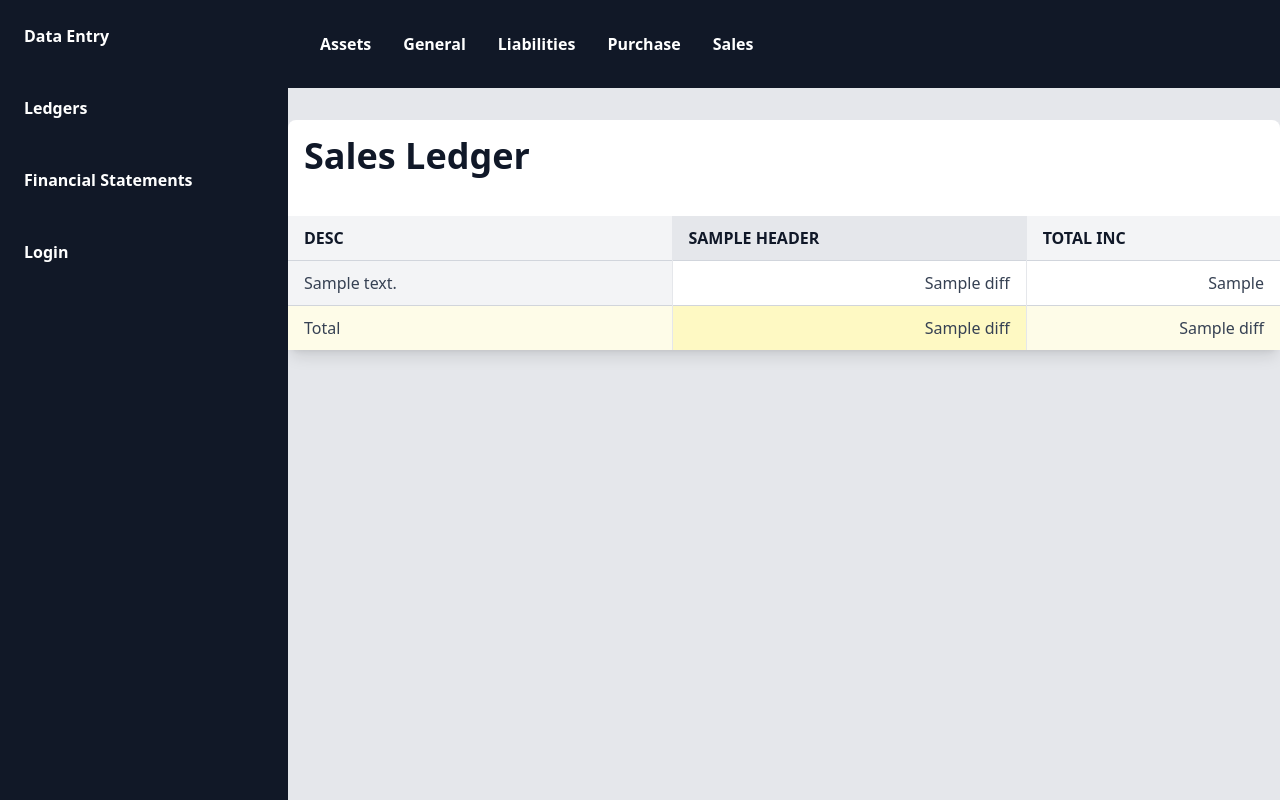
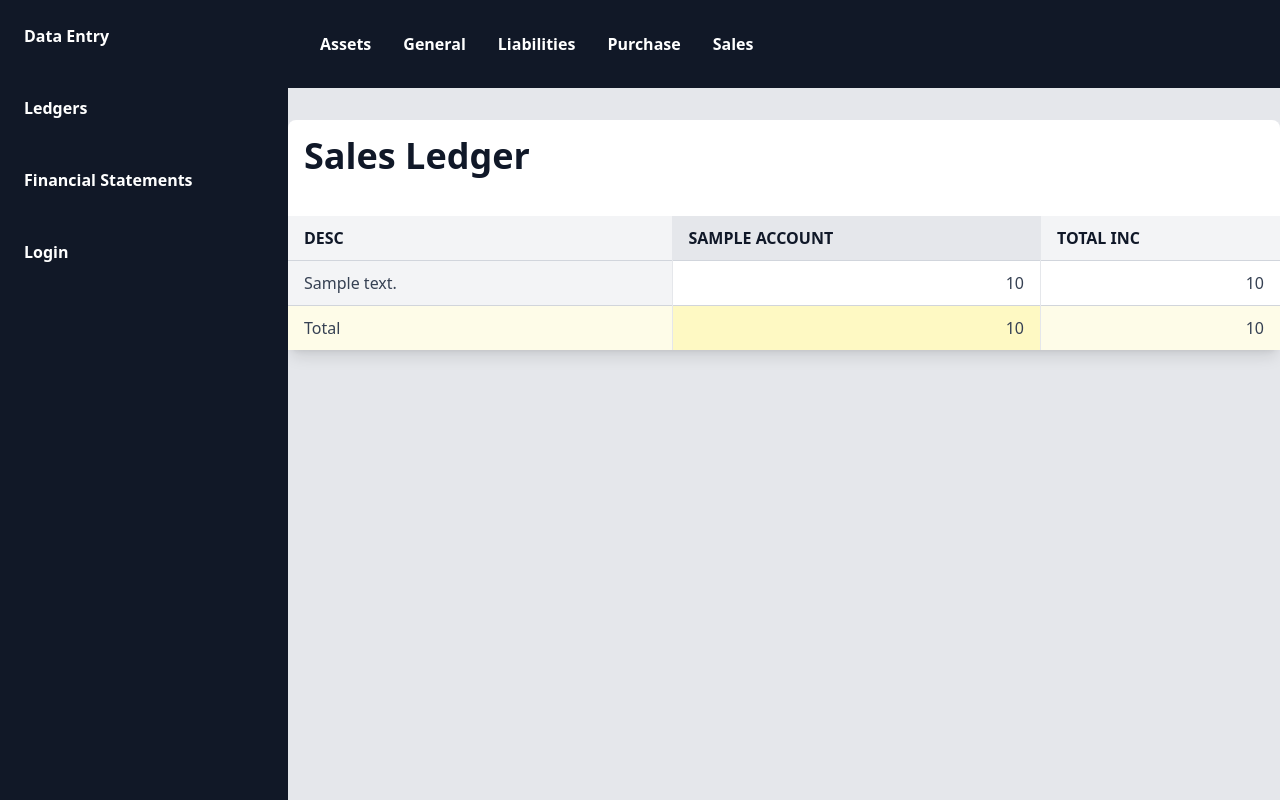
Before and after one commit to suresh466/coasv, a Django app: template ledgers/templates/ledgers/sales_ledger.html in a window 1280 px wide. Run offline with Django 4.2, Linux system fonts and the light colour scheme; the template is opened without the code that fills it: most values are stand-ins (such as "Sample title", 1, 10 or a date in 2020); style sheets or scripts are compiled from the project's sources.

Commit message:
migrate(ledgers/sales_ledger): to django-coasc v0.9.7.2

```diff
--- a/ledgers/templates/ledgers/sales_ledger.html
+++ b/ledgers/templates/ledgers/sales_ledger.html
@@ -14,26 +14,30 @@
                                 class="w-1/3 min-w-96 px-4 py-2 uppercase bg-gray-100 text-left sticky left-0 z-10">
                                 Desc
                             </th>
-                            {% for header in table.headers %}<th scope="col" class="min-w-28 px-4 py-2 uppercase">{{ header }}</th>{% endfor %}
+                            {% for account_balance in accounts_balances.0.children %}
+                                <th scope="col" class="min-w-28 px-4 py-2 uppercase">{{ account_balance.account }}</th>
+                            {% endfor %}
                             <th scope="col" class="px-4 py-2 uppercase bg-gray-100">Total Inc</th>
                         </tr>
                     </thead>
                     <tbody class="divide-y divide-gray-300">
-                        {% for tx, row, col_data in table.loaded_rows %}
+                        {% for row in rows %}
                             <tr class="divide-x {% cycle "bg-white" "bg-gray-50" %} hover:bg-gray-300">
-                                <td class="px-4 py-2 bg-gray-100 sticky left-0">{{ tx.desc }}</td>
-                                {% for data in row %}<td class="px-4 py-2 whitespace-nowrap text-right">{{ data.diff }}</td>{% endfor %}
-                                <td class="px-4 py-2 whitespace-nowrap text-right">{{ col_data }}</td>
+                                <td class="px-4 py-2 bg-gray-100 sticky left-0">{{ row.description }}</td>
+                                {% for data in row.accounts_data %}
+                                    <td class="px-4 py-2 whitespace-nowrap text-right">{{ data.net_balance }}</td>
+                                {% endfor %}
+                                <td class="px-4 py-2 whitespace-nowrap text-right">{{ row.grand_total }}</td>
                             </tr>
                         {% endfor %}
                     </tbody>
                     <tfoot>
                         <tr class="divide-x">
                             <td class="px-4 py-2 whitespace-nowrap bg-yellow-50 sticky left-0">Total</td>
-                            {% for footer in table.footers %}
-                                <td class="px-4 py-2 whitespace-nowrap bg-yellow-100 text-right">{{ footer.diff }}</td>
+                            {% for account_balance in accounts_balances.0.children %}
+                                <td class="px-4 py-2 whitespace-nowrap bg-yellow-100 text-right">{{ account_balance.balance.net_balance }}</td>
                             {% endfor %}
-                            <td class="px-4 py-2 whitespace-nowrap bg-yellow-50 text-right">{{ table.parent_total.diff }}</td>
+                            <td class="px-4 py-2 whitespace-nowrap bg-yellow-50 text-right">{{ accounts_balances.0.balance.net_balance }}</td>
                         </tr>
                     </tfoot>
                 </table>
```
Also changed, not shown: ledgers/views.py (+32 -28 lines).
